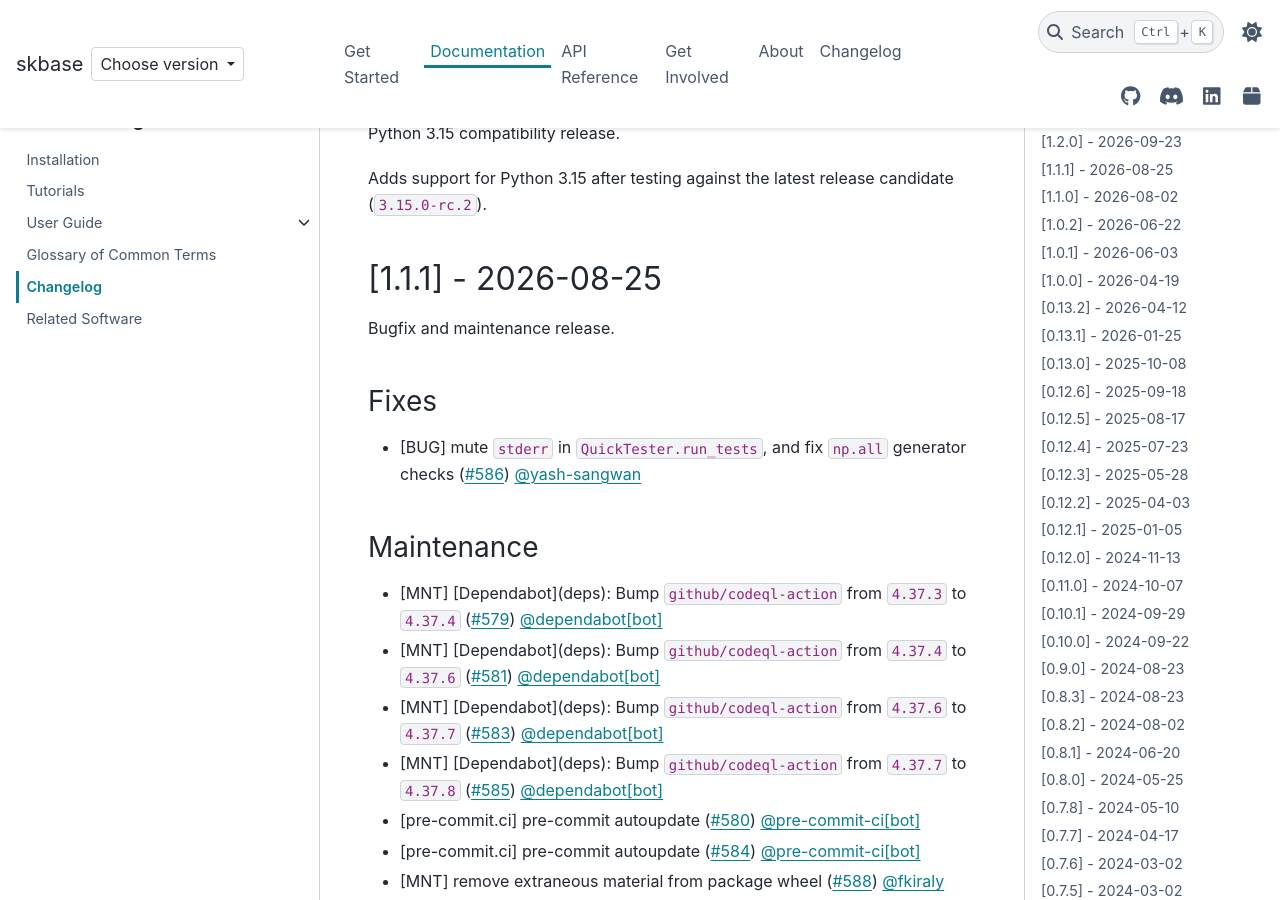
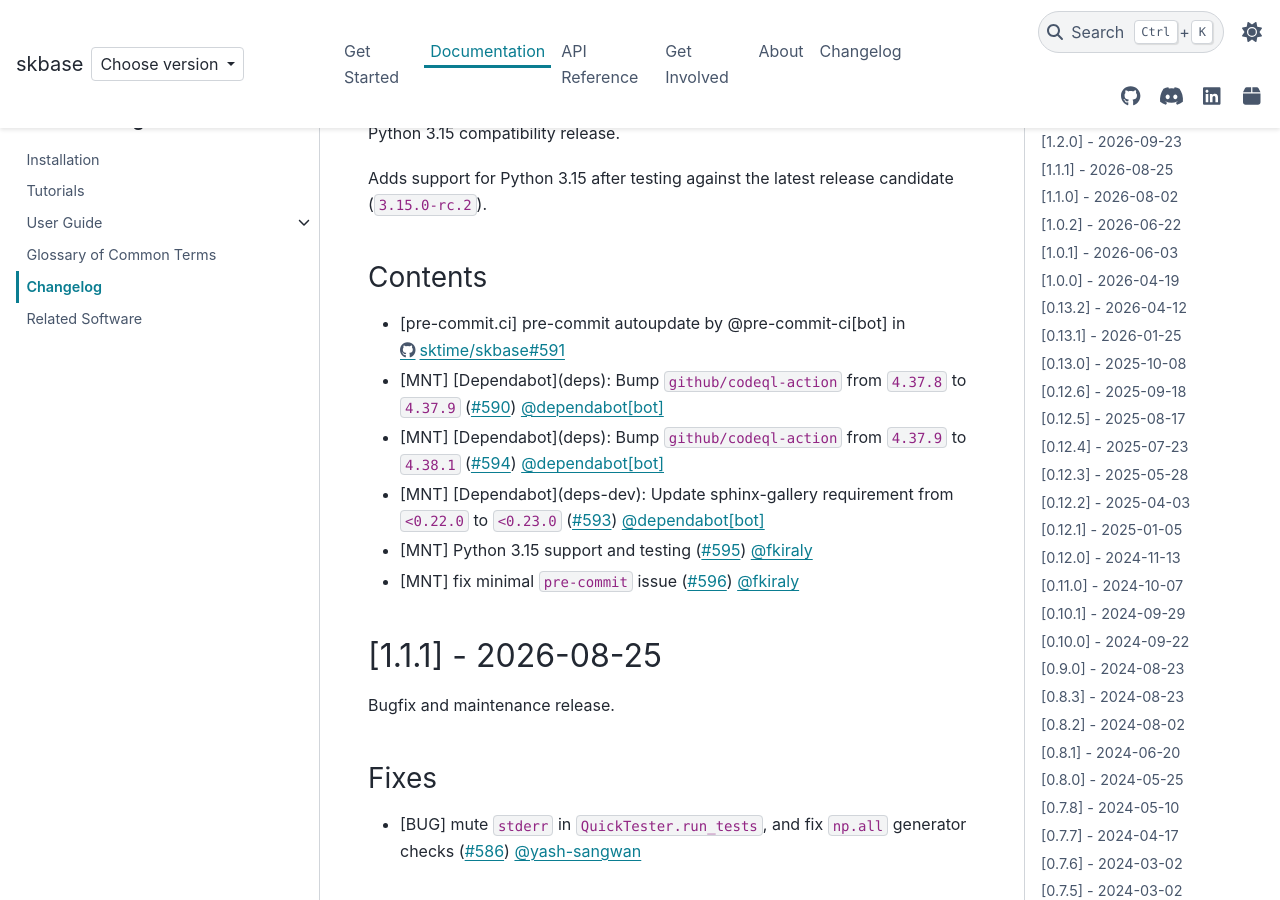
Before and after one commit to sktime/skbase, a Sphinx documentation site: the page built from docs/source/user_documentation/changelog.rst, in a window 1280 px wide and 900 px high, scrolled down 420 px. Built offline with Sphinx 7.4.7 and the PyData theme 0.15.4, drawn with Linux system fonts in a browser that asks for light colours; comment, search, counter and statistics services are not loaded.

Commit message:
changelog

```diff
--- a/docs/source/user_documentation/changelog.rst
+++ b/docs/source/user_documentation/changelog.rst
@@ -22,6 +22,18 @@
 Adds support for Python 3.15 after testing against the latest release candidate
 (``3.15.0-rc.2``).
 
+Contents
+---------
+
+* [pre-commit.ci] pre-commit autoupdate by @pre-commit-ci[bot] in https://github.com/sktime/skbase/pull/591
+* [MNT] [Dependabot](deps): Bump ``github/codeql-action`` from ``4.37.8`` to ``4.37.9``
+  (:pr:`590`) :user:`dependabot[bot]`
+* [MNT] [Dependabot](deps): Bump ``github/codeql-action`` from ``4.37.9`` to ``4.38.1``
+  (:pr:`594`) :user:`dependabot[bot]`
+* [MNT] [Dependabot](deps-dev): Update sphinx-gallery requirement from ``<0.22.0`` to
+  ``<0.23.0`` (:pr:`593`) :user:`dependabot[bot]`
+* [MNT] Python 3.15 support and testing (:pr:`595`) :user:`fkiraly`
+* [MNT] fix minimal ``pre-commit`` issue (:pr:`596`) :user:`fkiraly`
 
 [1.1.1] - 2026-08-25
 ====================
```
